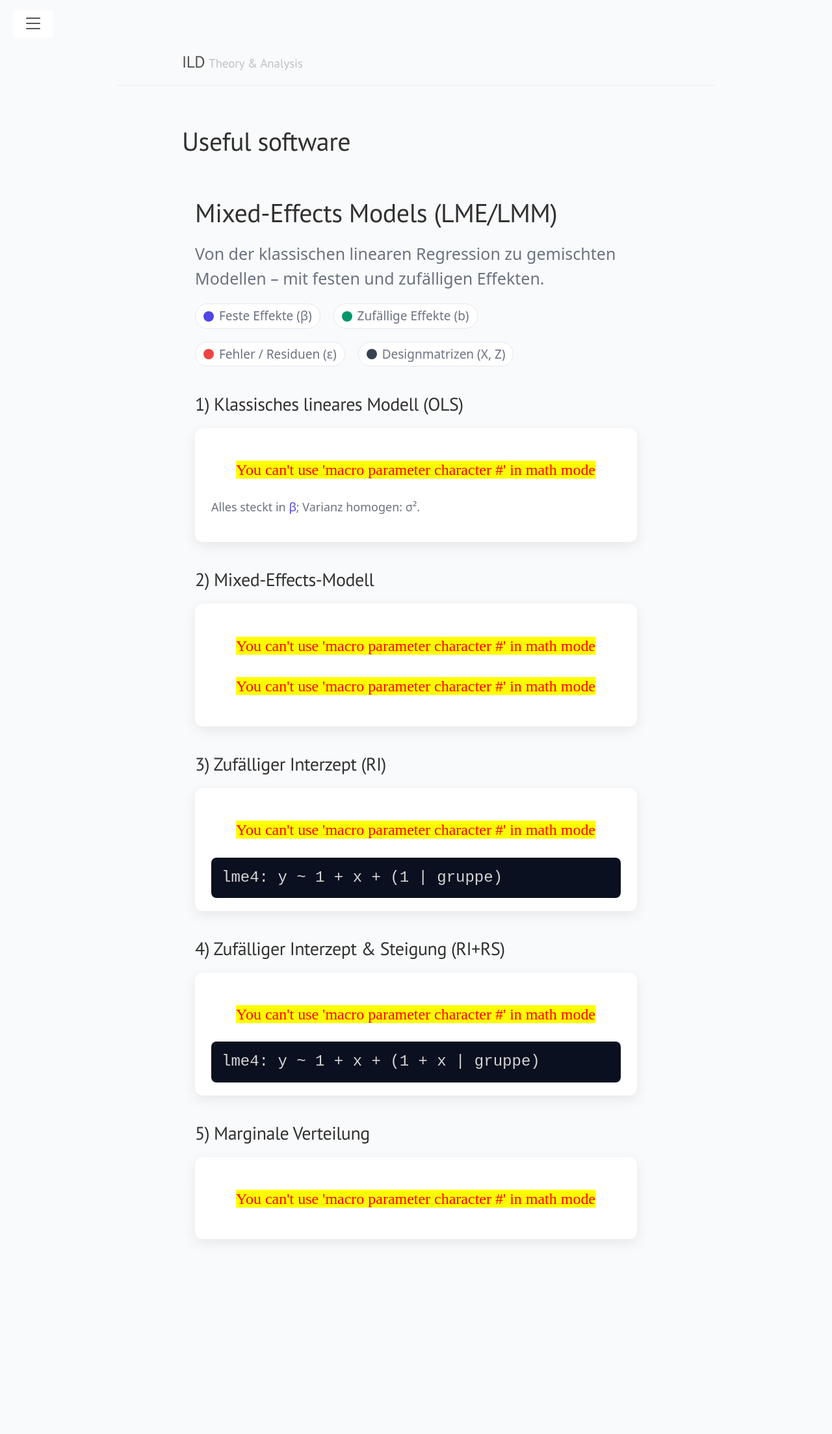
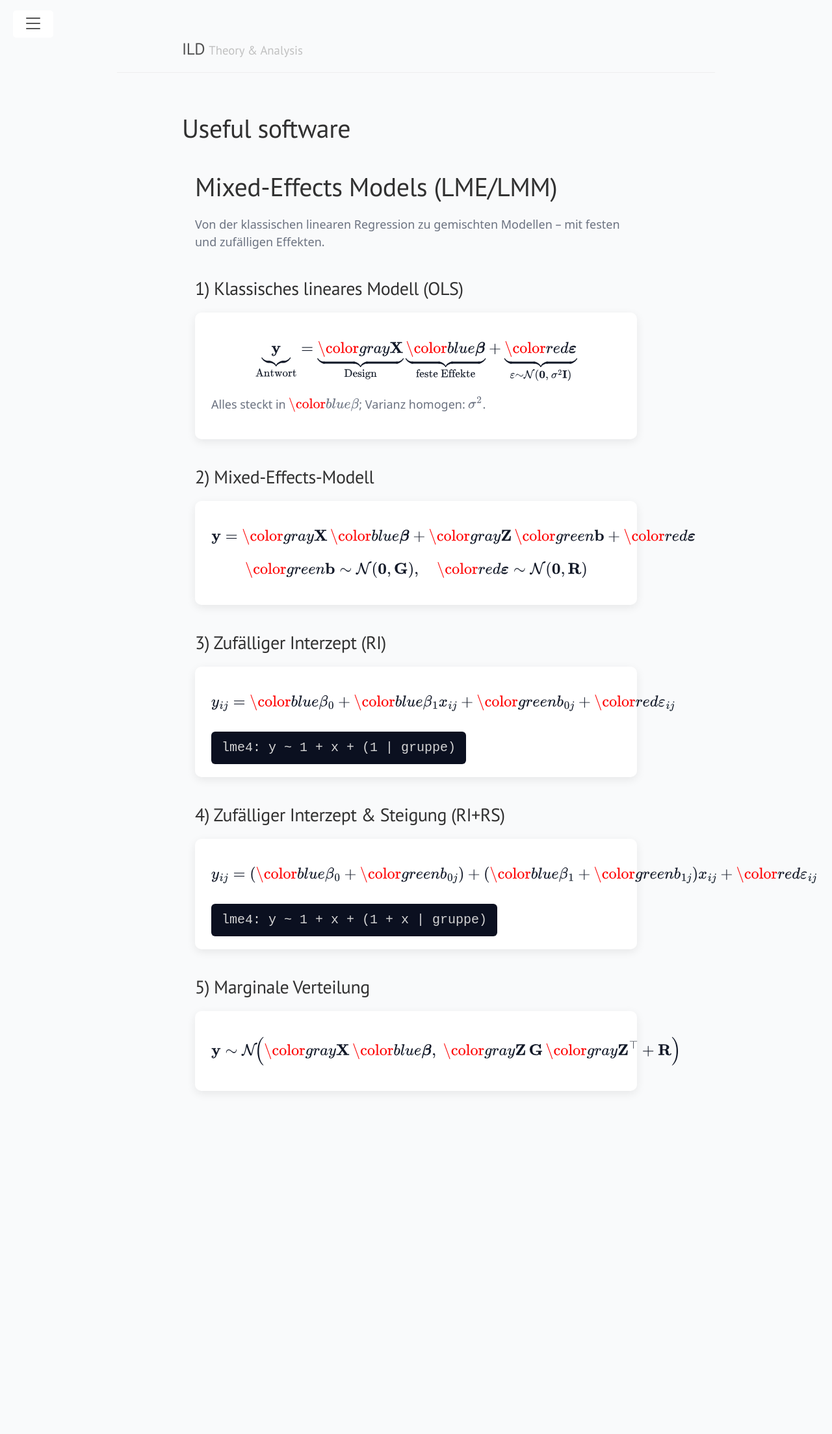
Before and after one commit to lennartseizer/ild, a Jekyll site: the page built from 9.html, in a window 1280 px wide. Shown: the whole page at 65% size. Built offline with Jekyll 4.4.1, drawn with Linux system fonts in a browser that asks for light colours; after the commit the page ends 1919 px from its top, so only the background shows below that.

Commit message:
Update 9.html

```diff
--- a/9.html
+++ b/9.html
@@ -8,112 +8,111 @@ title: Useful software
   <meta charset="utf-8" />
   <meta name="viewport" content="width=device-width, initial-scale=1" />
   <title>Mixed-Effects Models – von OLS zu LME/LMM</title>
-  <!-- MathJax v3 for beautiful equations -->
+  <!-- MathJax v3 -->
   <script>
     window.MathJax = {
       tex: {
         inlineMath: [['$', '$'], ['\\(', '\\)']],
-        displayMath: [['$$','$$'], ['\\[','\\]']],
+        displayMath: [['$$','$$']],
         packages: {'[+]': ['noerrors','noundefined','color']}
       },
       svg: {fontCache: 'global'}
     };
   </script>
-  <script id="MathJax-script" async src="https://cdn.jsdelivr.net/npm/mathjax@3/es5/tex-svg.js"></script>
+  <script id="MathJax-script" async
+    src="https://cdn.jsdelivr.net/npm/mathjax@3/es5/tex-svg.js"></script>
   <style>
-    :root{
-      --fixed: #4f46e5;   /* indigo-600 */
-      --random: #059669;  /* emerald-600 */
-      --error: #ef4444;   /* red-500 */
-      --matrix: #374151;  /* gray-700 */
-      --accent: #111827;  /* gray-900 */
-      --bg: #f9fafb;      /* gray-50 */
-      --card: #ffffff;    /* white */
-      --muted: #6b7280;   /* gray-500 */
+    body {
+      font-family: system-ui, sans-serif;
+      background: #f9fafb;
+      color: #111827;
+      margin: 0;
+      padding: 0;
     }
-    html, body{margin:0; padding:0; background: var(--bg); color: var(--accent); font-family: system-ui, sans-serif;}
-    .wrap{max-width: 960px; margin: 3rem auto; padding: 0 1rem 4rem;}
-    h1{font-size: 2rem; margin: 0 0 1rem;}
-    h2{font-size: 1.4rem; margin: 2rem 0 0.5rem}
-    p.lead{color: var(--muted); margin-top: 0.25rem}
-    .card{background: var(--card); border-radius: 12px; box-shadow: 0 6px 20px rgba(0,0,0,.08); padding: 1rem 1.25rem; margin-top: 1rem}
-    .legend{display:flex; gap: 1rem; flex-wrap: wrap; font-size: .95rem; color: var(--muted)}
-    .chip{display:inline-flex; align-items:center; gap: .4rem; border:1px solid #e5e7eb; border-radius:999px; padding: .2rem .6rem; background:#fff}
-    .dot{width:.8rem; height:.8rem; border-radius: 50%}
-    .dot.fixed{background: var(--fixed)}
-    .dot.random{background: var(--random)}
-    .dot.error{background: var(--error)}
-    .dot.matrix{background: var(--matrix)}
-    .eq{font-size: 1.2rem; line-height: 1.6}
-    .note{font-size: .9rem; color: var(--muted)}
-    .code{font-family: monospace; background:#0b1020; color:#d4d4d4; border-radius: 8px; padding:.6rem .8rem; margin-top:.5rem; display:block}
+    .wrap {
+      max-width: 960px;
+      margin: 2rem auto;
+      padding: 0 1rem 3rem;
+    }
+    h1 { font-size: 2rem; margin-bottom: 1rem; }
+    h2 { font-size: 1.4rem; margin: 2rem 0 .5rem; }
+    .card {
+      background: #fff;
+      border-radius: 10px;
+      padding: 1rem 1.25rem;
+      box-shadow: 0 4px 14px rgba(0,0,0,.08);
+      margin-top: 1rem;
+    }
+    .note { font-size: .9rem; color: #6b7280; }
+    .code {
+      font-family: monospace;
+      background: #0b1020;
+      color: #d4d4d4;
+      padding: .5rem .8rem;
+      border-radius: 6px;
+      margin-top: .5rem;
+      display: inline-block;
+    }
   </style>
 </head>
 <body>
   <div class="wrap">
     <h1>Mixed-Effects Models (LME/LMM)</h1>
-    <p class="lead">Von der klassischen linearen Regression zu gemischten Modellen – mit festen und zufälligen Effekten.</p>
-
-    <div class="legend">
-      <span class="chip"><span class="dot fixed"></span>Feste Effekte (β)</span>
-      <span class="chip"><span class="dot random"></span>Zufällige Effekte (b)</span>
-      <span class="chip"><span class="dot error"></span>Fehler / Residuen (ε)</span>
-      <span class="chip"><span class="dot matrix"></span>Designmatrizen (X, Z)</span>
-    </div>
+    <p class="note">Von der klassischen linearen Regression zu gemischten Modellen – mit festen und zufälligen Effekten.</p>
 
     <h2>1) Klassisches lineares Modell (OLS)</h2>
-    <div class="card eq">
+    <div class="card">
       $$
       \underbrace{\mathbf y}_{\text{Antwort}}
-      = \underbrace{\color{#374151}{\mathbf X}}_{\text{Design}}
-      \,\underbrace{\color{#4f46e5}{\boldsymbol\beta}}_{\text{feste Effekte}}
-      + \underbrace{\color{#ef4444}{\boldsymbol\varepsilon}}_{\varepsilon \sim \mathcal N(\mathbf 0,\, \sigma^2\mathbf I)}
+      = \underbrace{\color{gray}{\mathbf X}}_{\text{Design}}
+      \,\underbrace{\color{blue}{\boldsymbol\beta}}_{\text{feste Effekte}}
+      + \underbrace{\color{red}{\boldsymbol\varepsilon}}_{\varepsilon \sim \mathcal N(\mathbf 0,\, \sigma^2\mathbf I)}
       $$
-      <p class="note">Alles steckt in <span style="color:#4f46e5">β</span>; Varianz homogen: σ².</p>
+      <p class="note">Alles steckt in $\color{blue}{\beta}$; Varianz homogen: $\sigma^2$.</p>
     </div>
 
     <h2>2) Mixed-Effects-Modell</h2>
-    <div class="card eq">
+    <div class="card">
       $$
-      \mathbf y = \color{#374151}{\mathbf X}\,\color{#4f46e5}{\boldsymbol\beta}
-      + \color{#374151}{\mathbf Z}\,\color{#059669}{\mathbf b}
-      + \color{#ef4444}{\boldsymbol\varepsilon}
+      \mathbf y
+      = \color{gray}{\mathbf X}\,\color{blue}{\boldsymbol\beta}
+      + \color{gray}{\mathbf Z}\,\color{green}{\mathbf b}
+      + \color{red}{\boldsymbol\varepsilon}
       $$
       $$
-      \color{#059669}{\mathbf b}\sim \mathcal N(\mathbf 0,\mathbf G),\quad
-      \color{#ef4444}{\boldsymbol\varepsilon}\sim \mathcal N(\mathbf 0,\mathbf R)
+      \color{green}{\mathbf b} \sim \mathcal N(\mathbf 0,\mathbf G),\quad
+      \color{red}{\boldsymbol\varepsilon} \sim \mathcal N(\mathbf 0,\mathbf R)
       $$
     </div>
 
     <h2>3) Zufälliger Interzept (RI)</h2>
-    <div class="card eq">
+    <div class="card">
       $$
-      y_{ij} = \color{#4f46e5}{\beta_0} + \color{#4f46e5}{\beta_1}x_{ij}
-      + \color{#059669}{b_{0j}} + \color{#ef4444}{\varepsilon_{ij}}
+      y_{ij} = \color{blue}{\beta_0} + \color{blue}{\beta_1} x_{ij}
+      + \color{green}{b_{0j}} + \color{red}{\varepsilon_{ij}}
       $$
-      <span class="code">lme4: y ~ 1 + x + (1 | gruppe)</span>
+      <div class="code">lme4: y ~ 1 + x + (1 | gruppe)</div>
     </div>
 
-    <h2>4) Zufälliger Interzept & Steigung (RI+RS)</h2>
-    <div class="card eq">
+    <h2>4) Zufälliger Interzept &amp; Steigung (RI+RS)</h2>
+    <div class="card">
       $$
-      y_{ij} = (\color{#4f46e5}{\beta_0}+\color{#059669}{b_{0j}})
-      + (\color{#4f46e5}{\beta_1}+\color{#059669}{b_{1j}})x_{ij}
-      + \color{#ef4444}{\varepsilon_{ij}}
+      y_{ij} = (\color{blue}{\beta_0}+\color{green}{b_{0j}})
+      + (\color{blue}{\beta_1}+\color{green}{b_{1j}})x_{ij}
+      + \color{red}{\varepsilon_{ij}}
       $$
-      <span class="code">lme4: y ~ 1 + x + (1 + x | gruppe)</span>
+      <div class="code">lme4: y ~ 1 + x + (1 + x | gruppe)</div>
     </div>
 
     <h2>5) Marginale Verteilung</h2>
-    <div class="card eq">
+    <div class="card">
       $$
-      \mathbf y \sim \mathcal N\!\big(
-      \color{#374151}{\mathbf X}\,\color{#4f46e5}{\boldsymbol\beta},\;
-      \color{#374151}{\mathbf Z}\,\mathbf G\,\color{#374151}{\mathbf Z}^{\!\top} + \mathbf R
-      \big)
+      \mathbf y \sim \mathcal N\!\Big(
+      \color{gray}{\mathbf X}\,\color{blue}{\boldsymbol\beta},\;
+      \color{gray}{\mathbf Z}\,\mathbf G\,\color{gray}{\mathbf Z}^{\top} + \mathbf R
+      \Big)
       $$
     </div>
-
   </div>
 </body>
 </html>
```
